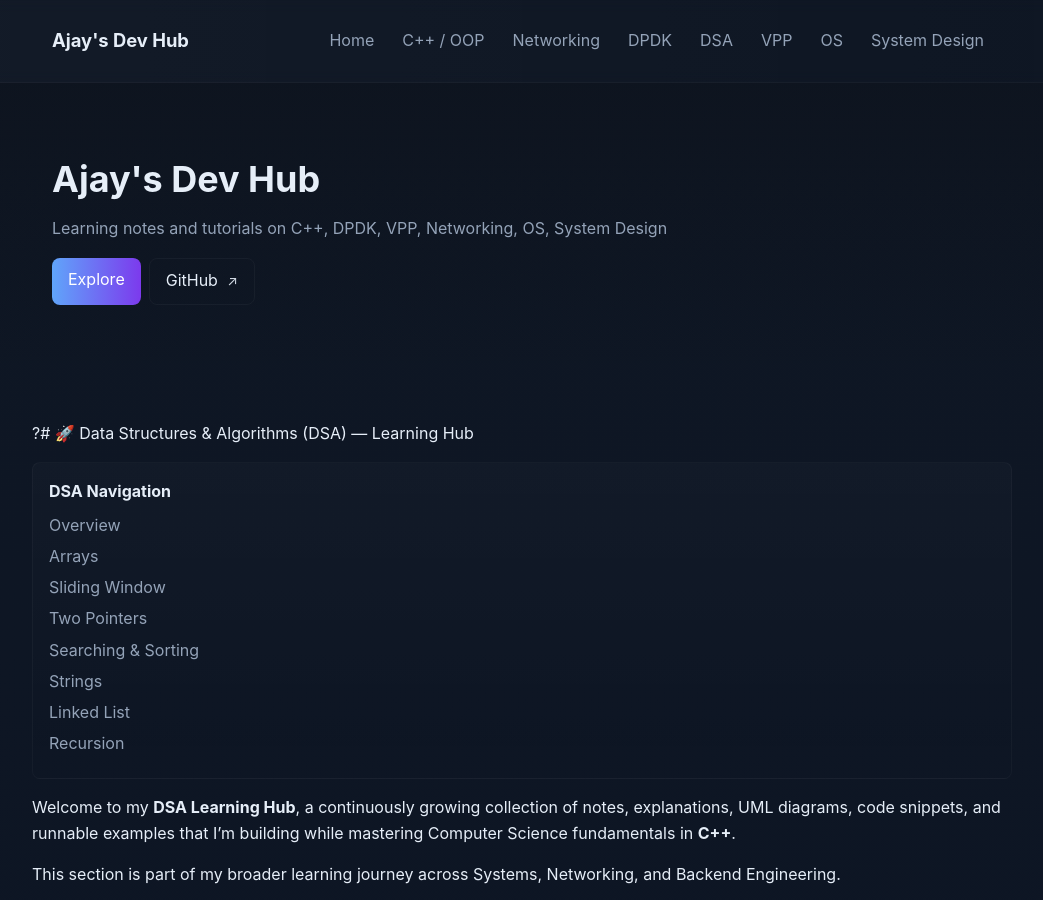
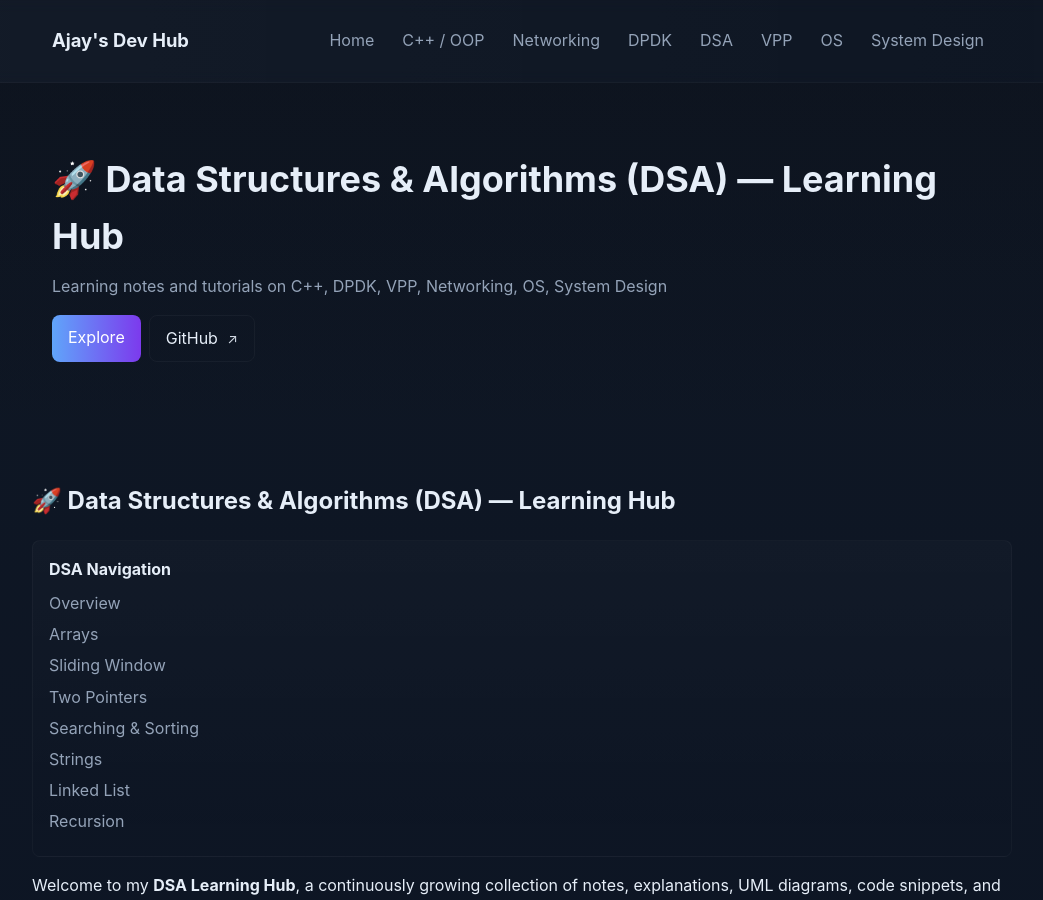
Before and after one commit to Ajay3007/ajdevhub, a Jekyll site: the page built from docs/dsa/index.md, in a window 1280 px wide and 900 px high. Shown: the whole window, without its empty margins (118-1161 px from the left). Built offline with Jekyll 4.4.1, drawn with Linux system fonts in a browser that asks for light colours; our own code applies the rules of GitHub Pages for plain Markdown files.

Commit message:
fix(docs): remove stray leading char in DSA index

```diff
--- a/docs/dsa/index.md
+++ b/docs/dsa/index.md
@@ -1,4 +1,4 @@
-?# 🚀 Data Structures & Algorithms (DSA) — Learning Hub
+# 🚀 Data Structures & Algorithms (DSA) — Learning Hub
 
 {% include dsa-sidebar.html %}
 
```
